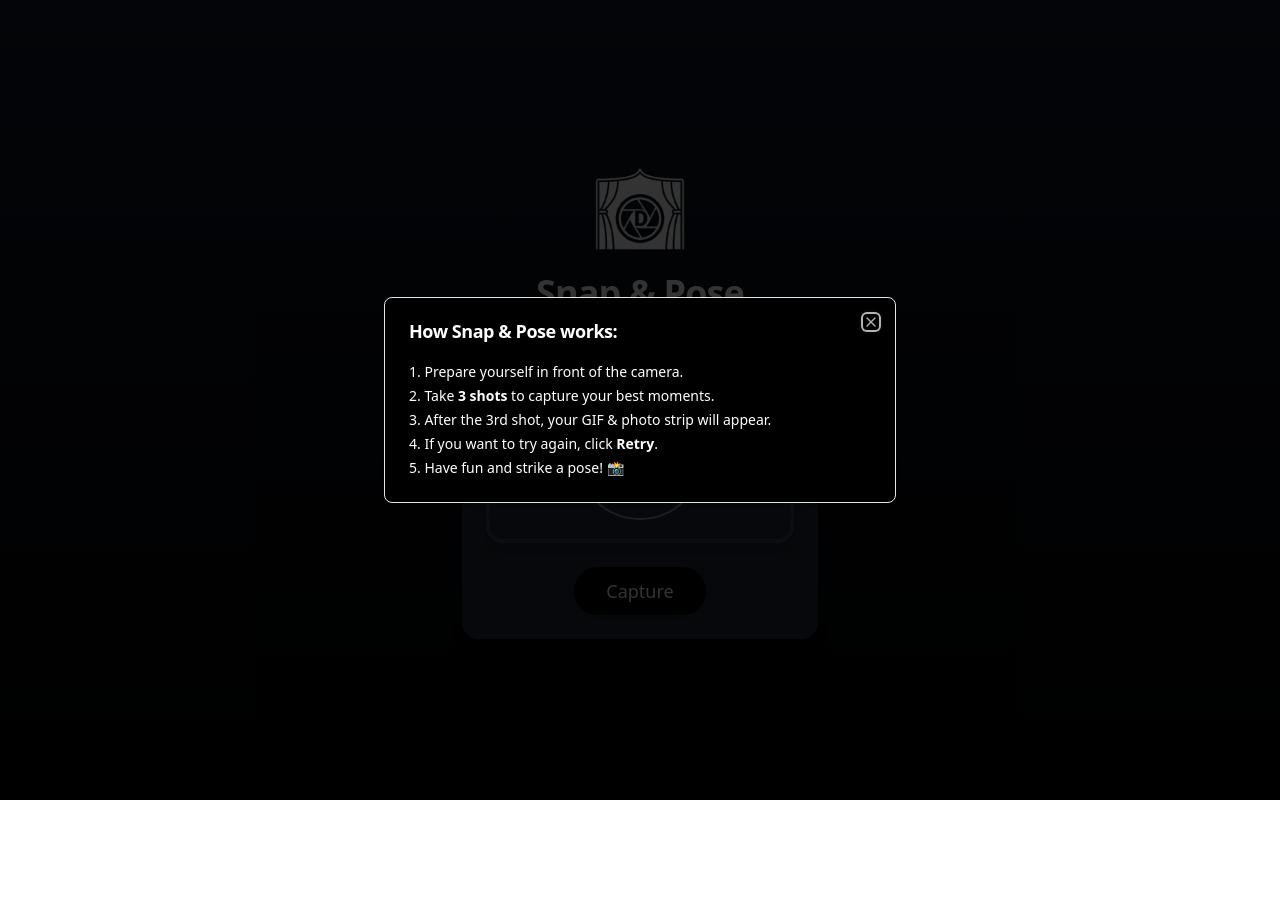
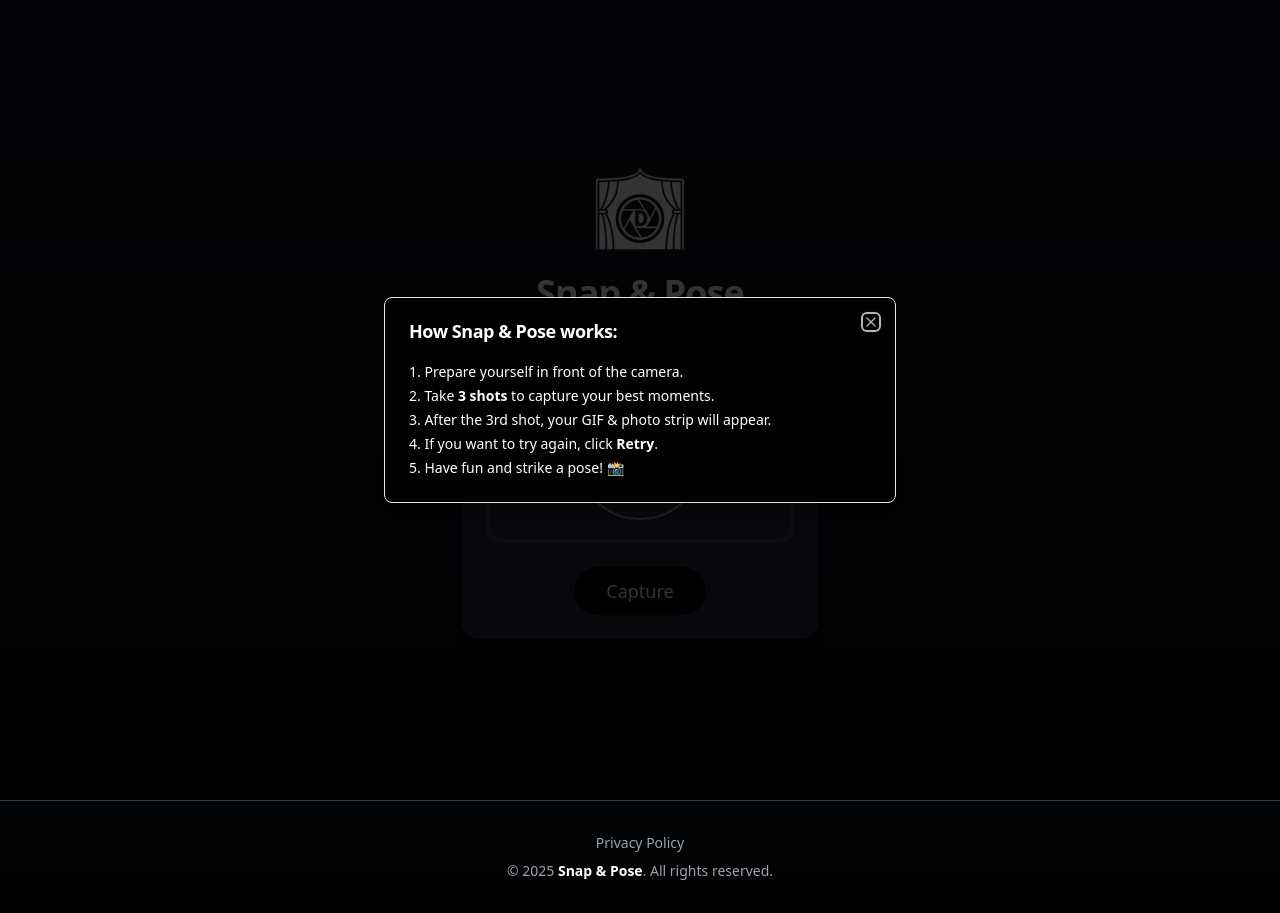
Before and after one commit to Drawde0731/photobooth-app, a Next.js app: page / in a window 1280 px wide. Before the commit the page ends 800 px from the top, so only its background shows below. Built offline with nearby package versions, Linux system fonts and the light colour scheme; no server answers.

Commit message:
feat: footer and privacy modal || fix: file name

```diff
--- /dev/null
+++ b/app/components/Footer.tsx
@@ -0,0 +1,25 @@
+import PrivacyModal from "./PrivacyModal";
+
+const Footer = () => {
+  return (
+    <div className="flex flex-col text-white">
+      <footer className="border-t border-gray-700">
+        <div className="max-w-(--breakpoint-xl) mx-auto">
+
+          <div className="py-8 flex flex-col items-center gap-2 text-center">
+            <div className="flex gap-4 text-sm">
+              <PrivacyModal />
+            </div>
+
+            <span className="text-gray-400 text-sm">
+              &copy; {new Date().getFullYear()}{" "}
+              <span className="font-semibold text-white">Snap & Pose</span>. All rights reserved.
+            </span>
+          </div>
+        </div>
+      </footer>
+    </div>
+  );
+};
+
+export default Footer;
--- a/app/components/PhotoStrip.tsx
+++ b/app/components/PhotoStrip.tsx
@@ -69,7 +69,7 @@ const createStripImage = useCallback(async () => {
   return `${hh}-${min}-${ss}_${mm}-${dd}-${yyyy}`;
 };
 
-const fileName = `Photobooth_by_Drawde_${formatDateTime(new Date())}.${fileType}`;
+const fileName = `Snap&Pose_${formatDateTime(new Date())}.${fileType}`;
 
   return (
     <div style={{ textAlign: "center", marginTop: "20px" }}>
--- a/app/components/Photobooth.tsx
+++ b/app/components/Photobooth.tsx
@@ -28,7 +28,7 @@ const handleCapture = (gifUrl: string, bitmap: ImageBitmap) => {
   };
 
   return (
-    <div className="min-h-screen flex flex-col items-center justify-center bg-gradient-to-b from-gray-900 to-black text-white p-6">
+    <div className="min-h-screen flex flex-col items-center justify-center  text-white p-6">
       {/* Logo as modal trigger */}
       <Dialog open={openInstructions} onOpenChange={setOpenInstructions}>
         <DialogTrigger asChild>
--- /dev/null
+++ b/app/components/PrivacyModal.tsx
@@ -0,0 +1,39 @@
+"use client";
+
+import * as React from "react";
+import {
+  Dialog,
+  DialogTrigger,
+  DialogContent,
+  DialogHeader,
+  DialogTitle,
+  DialogDescription,
+} from "@/components/ui/dialog";
+
+export default function PrivacyModal() {
+  return (
+    <Dialog>
+      <DialogTrigger asChild>
+        <span className="cursor-pointer text-sm text-gray-400 hover:text-white transition-colors">
+          Privacy Policy
+        </span>
+      </DialogTrigger>
+
+      <DialogContent className="max-w-lg bg-white text-black">
+        <DialogHeader>
+          <DialogTitle>Privacy Policy</DialogTitle>
+          <DialogDescription className="mt-2 text-sm text-gray-700">
+            Snap &amp; Pose respects your privacy. Please read carefully:
+            <ul className="list-disc pl-5 mt-2 space-y-1">
+              <li>All photos and GIFs are generated entirely on your device.</li>
+              <li>
+                We do <strong>not</strong> collect, upload, or share your images.
+              </li>
+              <li>You have full control over downloading and sharing your media.</li>
+            </ul>
+          </DialogDescription>
+        </DialogHeader>
+      </DialogContent>
+    </Dialog>
+  );
+}
--- a/app/page.tsx
+++ b/app/page.tsx
@@ -1,9 +1,13 @@
 import Photobooth from "./components/Photobooth";
+import Footer from "./components/Footer";
 
 export default function Home() {
   return (
-    <div className="flex justify-center items-center min-h-screen bg-gradient-to-b from-gray-900 to-black">
-      <Photobooth />
+    <div className="flex flex-col min-h-screen bg-gradient-to-b from-gray-900 to-black">
+      <div className="flex flex-1 justify-center items-center">
+        <Photobooth />
+      </div>
+      <Footer />
     </div>
   );
 }
--- a/package.json
+++ b/package.json
@@ -11,6 +11,7 @@
   "dependencies": {
     "@radix-ui/react-alert-dialog": "^1.1.15",
     "@radix-ui/react-dialog": "^1.1.15",
+    "@radix-ui/react-separator": "^1.1.7",
     "@radix-ui/react-slot": "^1.2.3",
     "@radix-ui/react-tabs": "^1.1.13",
     "@radix-ui/react-toggle": "^1.1.10",
@@ -21,6 +22,7 @@
     "gifuct-js": "^2.1.2",
     "lucide-react": "^0.544.0",
     "next": "^15.5.3",
+    "radix-ui": "^1.4.3",
     "react": "^19.0.0",
     "react-dom": "^19.0.0",
     "tailwind-merge": "^3.3.1",
```
Also changed, not shown: 1 other file (tests, documents, lock files or other folders).
